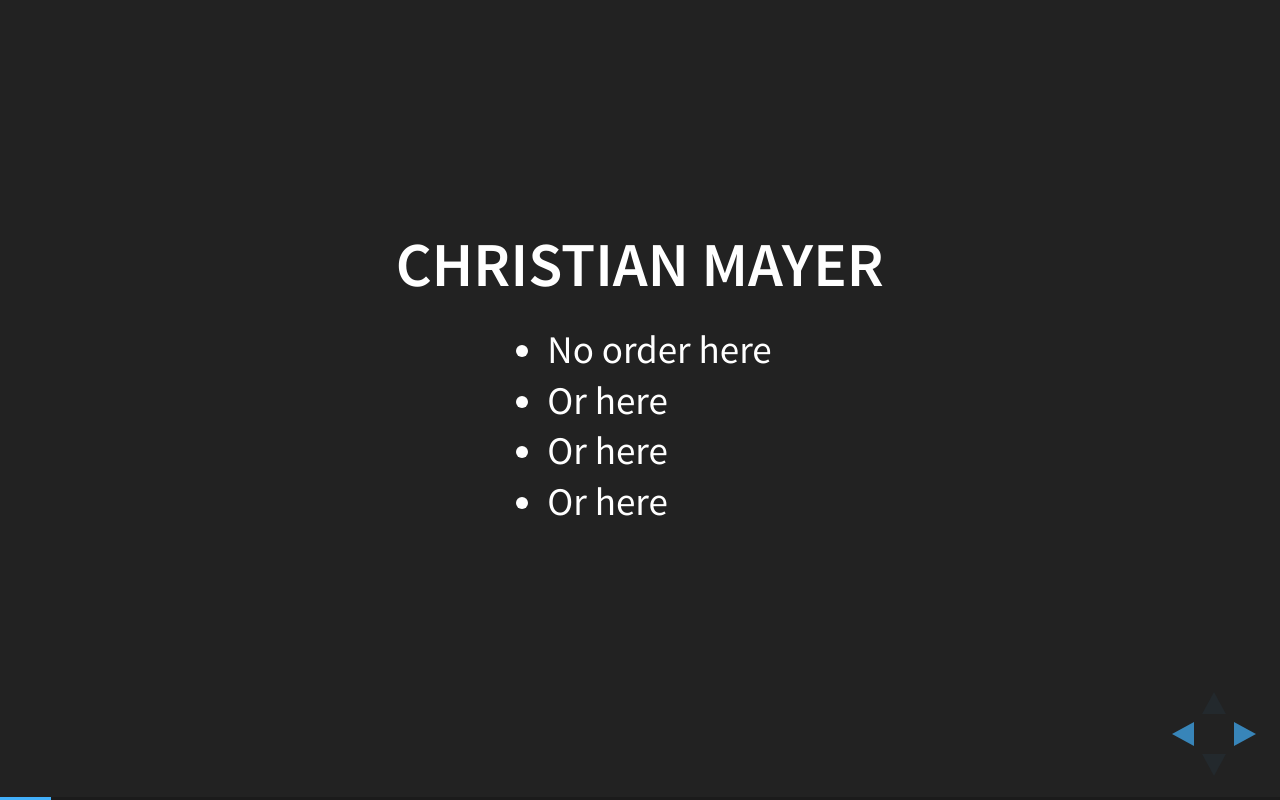
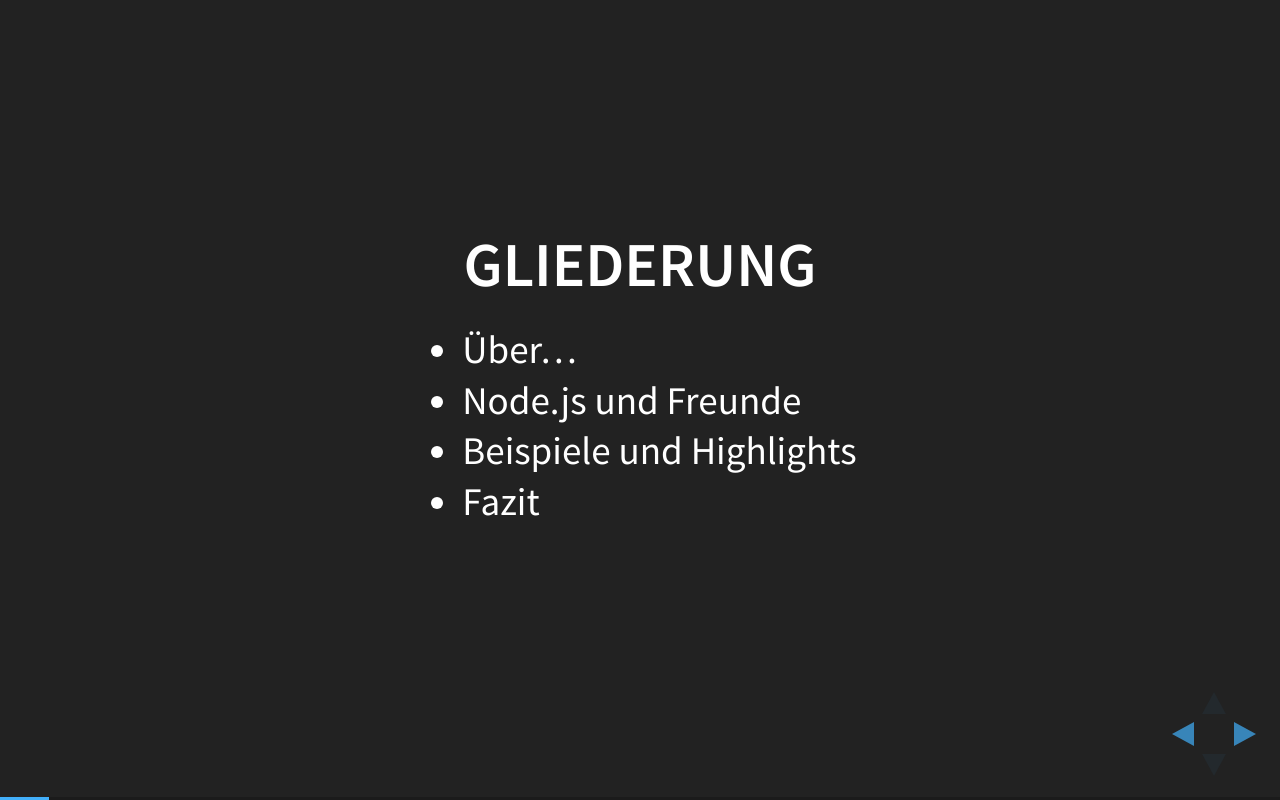
Before and after one commit to chrismayer/fossgis2015, a plain HTML site: page nodejs-talk/index.html in a window 1280 px wide. Both pictures are taken after a click on the element 1251 px from the left and 734 px from the top of the page. Drawn offline with Linux system fonts and the light colour scheme.

Commit message:
Add outline.

```diff
--- a/nodejs-talk/index.html
+++ b/nodejs-talk/index.html
@@ -52,6 +52,16 @@
                     <p>
                         <span style="font-size: small;">FOSSGIS 2015, Münster, 12.03.2015</small>
                     </p>
+                </section>
+
+                <section>
+                    <h2>Gliederung</h2>
+                    <ul>
+                        <li>Über&hellip;</li>
+                        <li>Node.js und Freunde</li>
+                        <li>Beispiele und Highlights</li>
+                        <li>Fazit</li>
+                    </ul>
                 </section>
 
                 <section>
```
